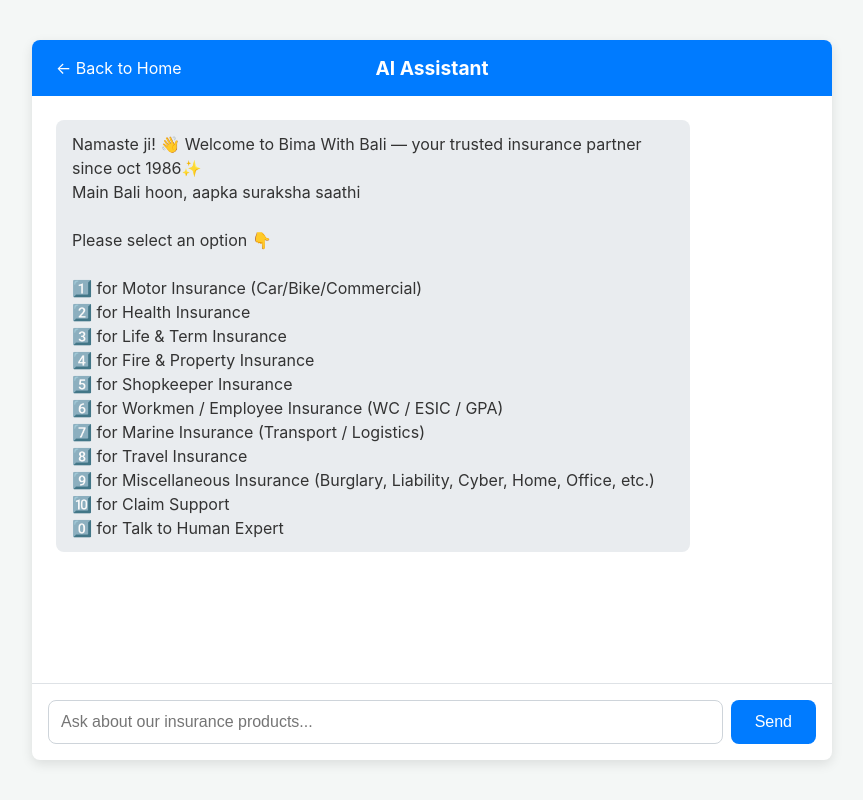
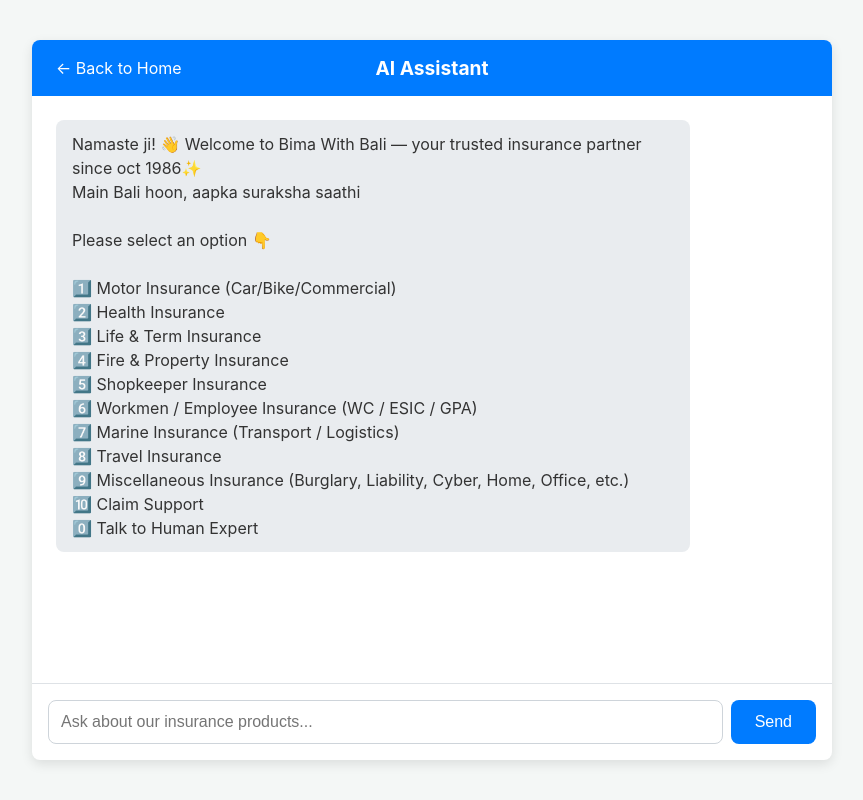
Before and after one commit to nikhildubey-23/BaliSirProject, a Flask app: page /ai in a window 1280 px wide. Shown: the whole page, without its empty margins (208-1071 px from the left). Run offline with Flask 3, Linux system fonts and the light colour scheme.

Commit message:
for is removed

```diff
--- a/templates/ai.html
+++ b/templates/ai.html
@@ -177,17 +177,17 @@
             Namaste ji! 👋 Welcome to Bima With Bali — your trusted insurance partner since oct 1986✨<br>
             Main Bali hoon, aapka suraksha saathi<br><br>
             Please select an option 👇<br><br>
-            1️⃣ for Motor Insurance (Car/Bike/Commercial)<br>
-            2️⃣ for Health Insurance<br>
-            3️⃣ for Life & Term Insurance<br>
-            4️⃣ for Fire & Property Insurance<br>
-            5️⃣ for Shopkeeper Insurance<br>
-            6️⃣ for Workmen / Employee Insurance (WC / ESIC / GPA)<br>
-            7️⃣ for Marine Insurance (Transport / Logistics)<br>
-            8️⃣ for Travel Insurance<br>
-            9️⃣ for Miscellaneous Insurance (Burglary, Liability, Cyber, Home, Office, etc.)<br>
-            🔟 for Claim Support<br>
-            0️⃣ for Talk to Human Expert
+            1️⃣ Motor Insurance (Car/Bike/Commercial)<br>
+            2️⃣ Health Insurance<br>
+            3️⃣ Life & Term Insurance<br>
+            4️⃣ Fire & Property Insurance<br>
+            5️⃣ Shopkeeper Insurance<br>
+            6️⃣ Workmen / Employee Insurance (WC / ESIC / GPA)<br>
+            7️⃣ Marine Insurance (Transport / Logistics)<br>
+            8️⃣ Travel Insurance<br>
+            9️⃣ Miscellaneous Insurance (Burglary, Liability, Cyber, Home, Office, etc.)<br>
+            🔟 Claim Support<br>
+            0️⃣ Talk to Human Expert
         </div>
     </div>
     <div class="chat-input-area">
```
